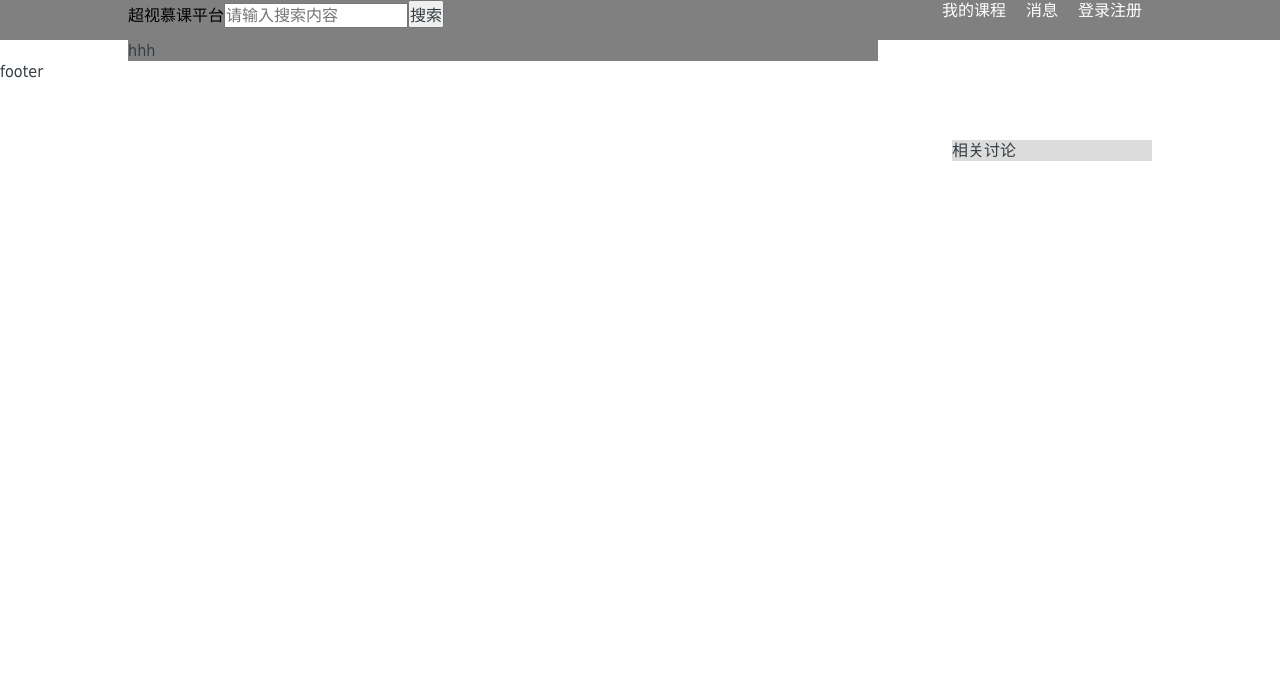
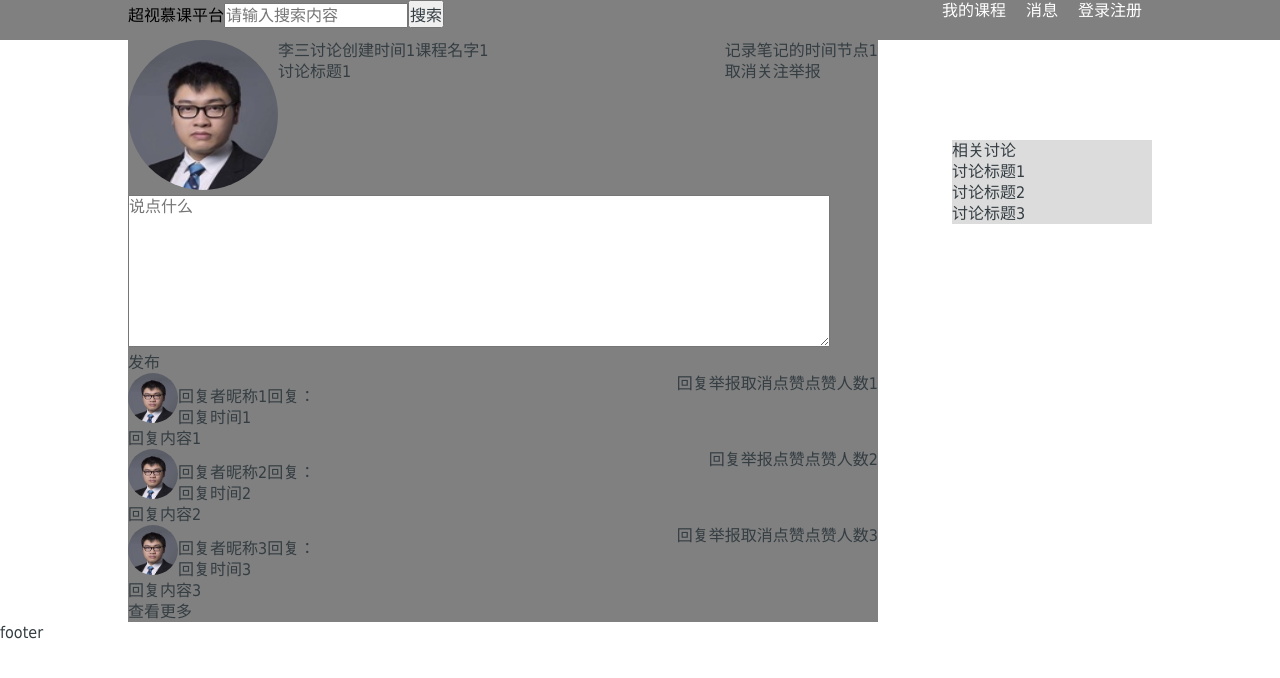
Before and after one commit to clummm/mooc, a Vue app: page /discussDetail/1 in a window 1280 px wide. Shown: the top 678 px of the page. Built offline with nearby package versions, Linux system fonts and the light colour scheme.

Commit message:
讨论详情页

```diff
--- a/src/common/js/data.js
+++ b/src/common/js/data.js
@@ -419,6 +419,7 @@ const DISCUSS_DETAIL_MINE = {
       date: '回复时间1',
       content: '回复内容1',
       likeCount: '点赞人数1',
+      liked: true,
       replyer: {
         id: '2020',
         avatar: AVATAR,
@@ -431,6 +432,7 @@ const DISCUSS_DETAIL_MINE = {
       date: '回复时间2',
       content: '回复内容2',
       likeCount: '点赞人数2',
+      liked: false,
       replyer: {
         id: '2021',
         avatar: AVATAR,
@@ -442,6 +444,7 @@ const DISCUSS_DETAIL_MINE = {
       date: '回复时间3',
       content: '回复内容3',
       likeCount: '点赞人数3',
+      liked: false,
       replyer: {
         id: '2023',
         avatar: AVATAR,
@@ -460,6 +463,7 @@ const DISCUSS_DETAIL_OTHER = {
   replyCount: '回复数1',
   pageViews: '浏览数1',
   likeCount: '关注人数1',
+  liked: true,
   creator: {
     id: 1234,
     avatar: AVATAR,
@@ -493,6 +497,7 @@ const DISCUSS_DETAIL_OTHER = {
       date: '回复时间1',
       content: '回复内容1',
       likeCount: '点赞人数1',
+      liked: true,
       replyer: {
         id: '2020',
         avatar: AVATAR,
@@ -505,6 +510,7 @@ const DISCUSS_DETAIL_OTHER = {
       date: '回复时间2',
       content: '回复内容2',
       likeCount: '点赞人数2',
+      liked: false,
       replyer: {
         id: '2021',
         avatar: AVATAR,
@@ -516,6 +522,7 @@ const DISCUSS_DETAIL_OTHER = {
       date: '回复时间3',
       content: '回复内容3',
       likeCount: '点赞人数3',
+      liked: true,
       replyer: {
         id: '2023',
         avatar: AVATAR,
--- a/src/common/js/ruoterHelp.js
+++ b/src/common/js/ruoterHelp.js
@@ -43,5 +43,15 @@ export default {
       }
     })
     window.open(routeData.href, '_blank')
+  },
+  // 当前窗口打开笔记详情页
+  openDiscussDetail (id) {
+    router.push({
+      name: 'discussDetail',
+      params: {
+        did: id,
+        type: 'myDiscuss'
+      }
+    })
   }
 }
--- a/src/components/dicussDetail/discussDetail.vue
+++ b/src/components/dicussDetail/discussDetail.vue
@@ -1,12 +1,67 @@
 <template>
   <div class="discuss-wrapper">
     <div class="left">
-      hhh
+      <div class="base-info">
+        <img class="avatar" width="150" height="150" :src="discuss.creator.avatar">
+        <div class="create-info">
+          <div>
+            <span>{{discuss.creator.name}}</span>
+            <span>{{discuss.createTime}}</span>
+            <span
+              @click="rHelp.openCourseNewWindow(discuss.createPosition.cid)">{{discuss.createPosition.courseName}}</span>
+          </div>
+          <div>
+            {{discuss.title}}
+          </div>
+        </div>
+        <div class="menu">
+          <span v-if="discuss.createPosition.time" @click="rHelp.openVideoNewWindow(discuss.createPosition)">{{discuss.createPosition.time}}</span>
+          <div v-if="!isMyDiscuss">
+            <span v-if="discuss.liked" @click="toggleLike">取消关注</span>
+            <span v-else @click="toggleLike">关注</span>
+            <span>举报</span>
+          </div>
+        </div>
+      </div>
+      <div class="reply-content">
+        <div class="reply">
+          <textarea class="reply-area" v-model="newReply" placeholder="说点什么"></textarea>
+          <div @click="submit(-1)">发布</div>
+        </div>
+        <div v-for="(item,index) in discuss.reply" :key="index">
+          <img class="avatar" :src="item.replyer.avatar" width="50" height="50">
+          <div class="reply-info">
+            <div v-if="item.replyName">{{item.replyer.name}}回复：</div>
+            <div v-else>{{item.replyer.name}}回复{{item.replyName}}：</div>
+            <div>{{item.date}}</div>
+          </div>
+          <div class="reply-menu">
+            <span @click="replyReplyer(index)">回复</span>
+            <span>举报</span>
+            <span v-if="!item.liked" @click="toggleReplyLike(index)">点赞{{item.likeCount}}</span>
+            <span v-else @click="toggleReplyLike(index)">取消点赞{{item.likeCount}}</span>
+          </div>
+          <div>
+            {{item.content}}
+          </div>
+          <div v-if="item.replying">
+            <textarea class="reply-replyer-area" v-model="newReplyReplyer"
+                      :placeholder="replyHint(item.replyer.name)"></textarea>
+            <div>
+              <span class="submit" @click="submit(index)">发布</span>
+              <span class="cancel" @click="cancel(index)">取消</span>
+            </div>
+          </div>
+        </div>
+      </div>
+      <div>查看更多</div>
     </div>
     <div class="right">
       <div>相关讨论</div>
       <ul v-if="discuss">
-        <li v-for="(item,index) in discuss.related" :key="index"></li>
+        <li v-for="(item,index) in discuss.related" :key="index" @click="rHelp.openDiscussDetail(item.id)">
+          {{item.title}}
+        </li>
       </ul>
     </div>
   </div>
@@ -25,14 +80,66 @@
       } else {
         this.discuss = DISCUSS_DETAIL_OTHER
       }
+      for (let i = 0, j = this.discuss.reply.length; i < j; ++i) {
+        this.discuss.reply[i].replying = false
+      }
     },
     data () {
       return {
-        discuss: null
+        discuss: null,
+        newReply: null,
+        newReplyReplyer: null
+      }
+    },
+    methods: {
+      toggleLike () {
+        // 通知后台切换关注状态
+        this.discuss.liked = !this.discuss.liked
+      },
+      // 切换对某条评论的点赞状态
+      toggleReplyLike (index) {
+        // 通知后台切换关注状态
+        this.discuss.reply[index].liked = !this.discuss.reply[index].liked
+      },
+      // 回复某条回复
+      replyReplyer (index) {
+        // 同一时间只允许对一个进行回复
+        for (let i = 0, j = this.discuss.reply.length; i < j; ++i) {
+          this.discuss.reply[i].replying = false
+        }
+        this.discuss.reply[index].replying = true
+        this.newReplyReplyer = null
+        this.$forceUpdate()
+      },
+      // 取消对某条回复的回复
+      cancel (index) {
+        this.discuss.reply[index].replying = false
+        this.$forceUpdate()
+      },
+      // 发布消息
+      submit (index) {
+        let reply = Object.assign({}, this.discuss.reply[0])
+        // 为-1表示回复讨论发布者；否则为对某个回复者回复
+        // 上传消息
+        // 成功后返回新的消息对象
+        if (index !== -1) {
+          reply.content = this.newReplyReplyer
+          this.newReplyReplyer = null
+          this.discuss.reply[index].replying = false
+          this.$forceUpdate()
+        } else {
+          reply.content = this.newReply
+          this.newReply = null
+        }
+        reply.replying = false
+        this.discuss.reply.unshift(reply)
+      },
+      replyHint (name) {
+        return '回复' + name + '：'
       }
     },
     computed: {
-      isMyNote () {
+      isMyDiscuss () {
         // 未登录直接判断为不是我创建的讨论
         if (!this.userInfo) return false
         // 已登录则通过对比讨论创建者id和当前用户id来得到结果
@@ -47,10 +154,42 @@
     width 1024px
     margin 0 auto
     position relative
+
     .left
       width 750px
       display inline-block
       background grey
+
+      .avatar
+        border-radius 50%
+
+      .base-info
+        position relative
+
+        .create-info
+          display inline-block
+          position absolute
+
+        .menu
+          display inline-block
+          float right
+
+      .reply-content
+        .reply-info
+          display inline-block
+
+        .reply-menu
+          display inline-block
+          float right
+
+        .reply-replyer-area
+          min-height 100px
+          width 700px
+
+      .reply
+        .reply-area
+          min-height 150px
+          width 700px
 
     .right
       width 200px
```
Also changed, not shown: 1 other file (tests, documents, lock files or other folders).
